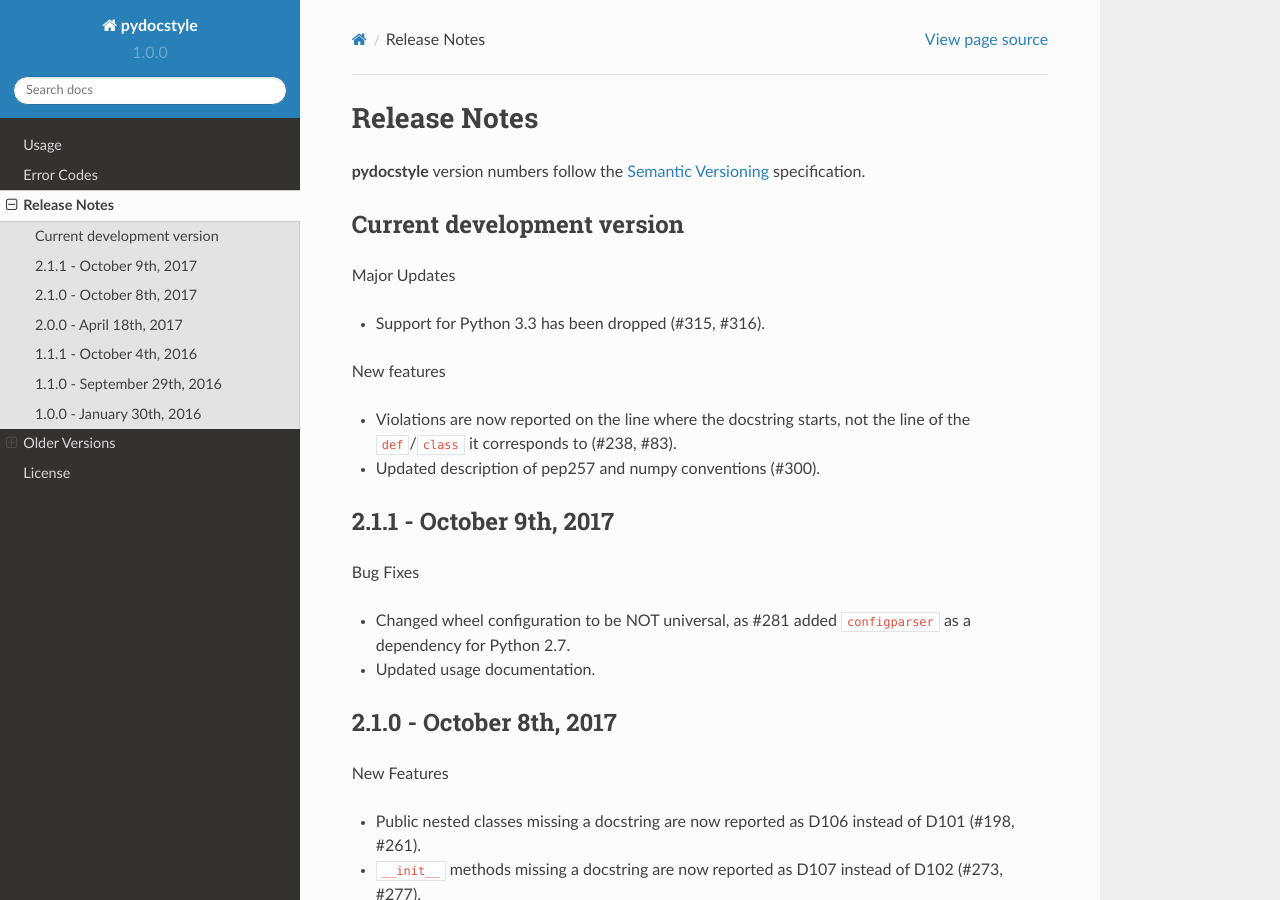
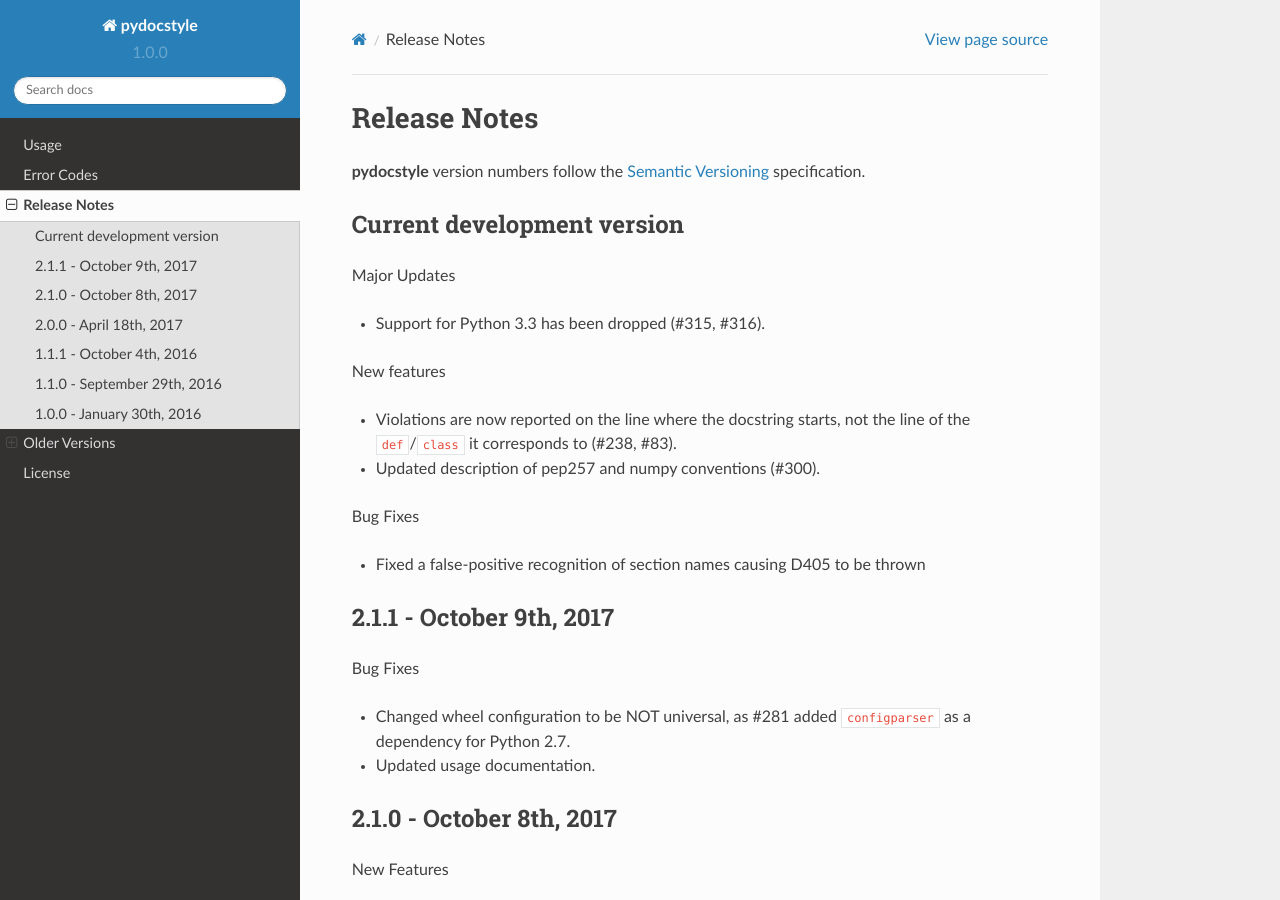
Before and after one commit to PyCQA/pydocstyle, a Sphinx documentation site: the page built from docs/release_notes.rst, in a window 1280 px wide and 900 px high. Built offline with Sphinx 7.4.7 and the Read the Docs theme 2.0.0, drawn with Linux system fonts in a browser that asks for light colours; the version number is read from the project's files by our own code.

Commit message:
Add release notes

```diff
--- a/docs/release_notes.rst
+++ b/docs/release_notes.rst
@@ -16,6 +16,10 @@
 * Violations are now reported on the line where the docstring starts, not the
   line of the ``def``/``class`` it corresponds to (#238, #83).
 * Updated description of pep257 and numpy conventions (#300).
+
+Bug Fixes
+
+* Fixed a false-positive recognition of section names causing D405 to be thrown
 
 
 2.1.1 - October 9th, 2017
```
